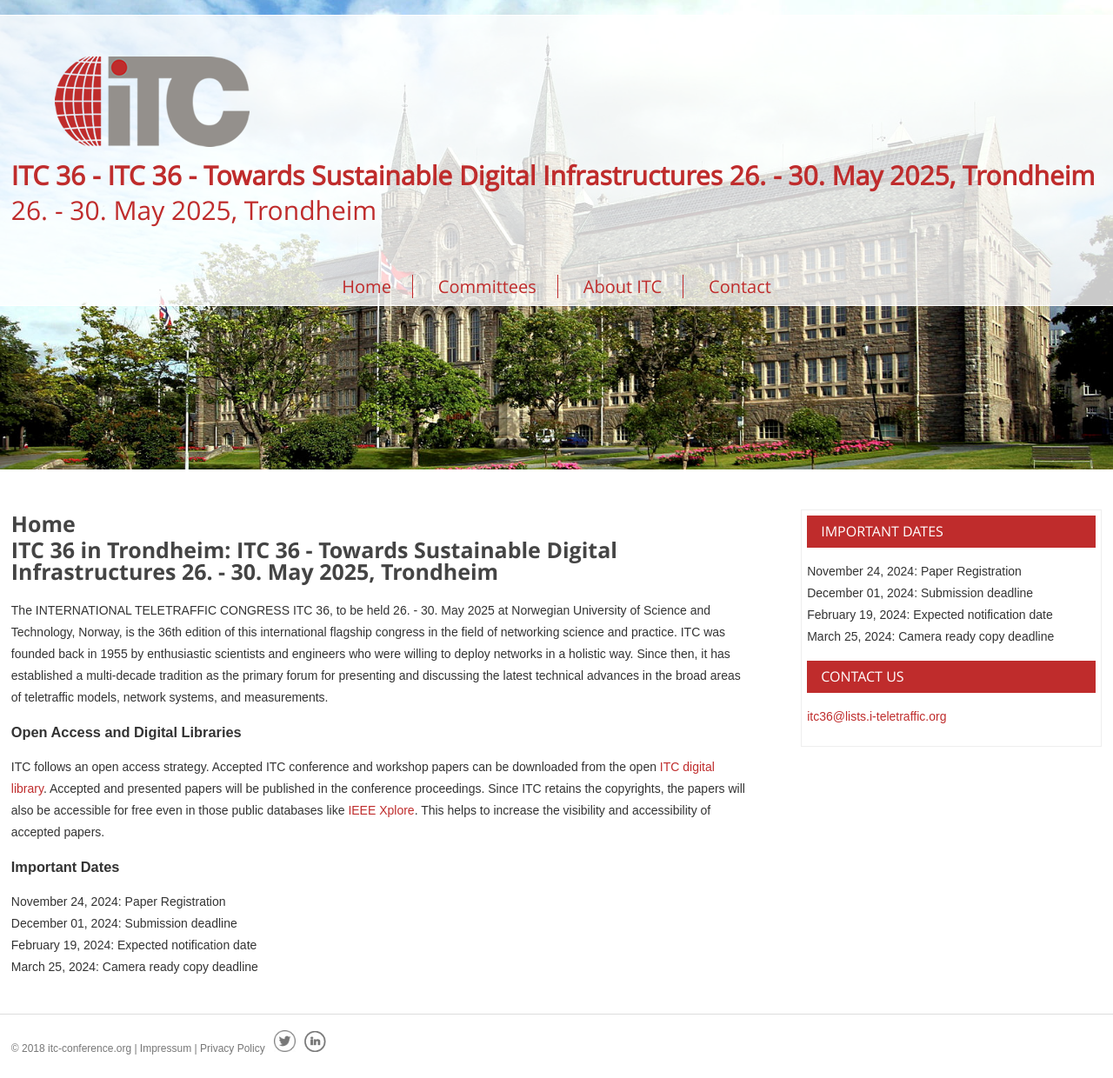
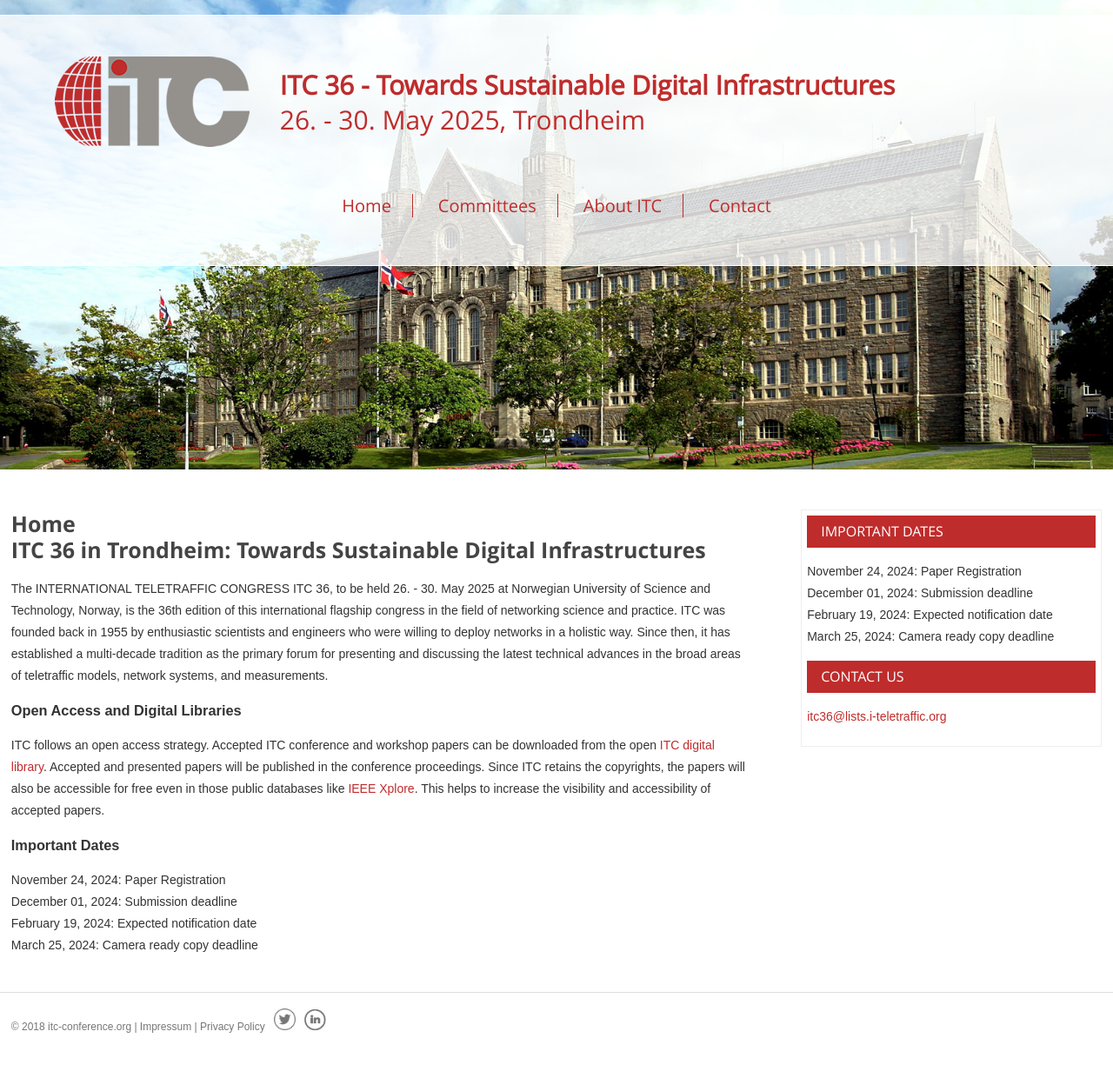
Before and after one commit to ohohlfeld/itc36, a Jekyll site: the page built from index.md, in a window 1280 px wide. Shown: the whole page at 87% size. Built offline with Jekyll 4.4.1, drawn with Linux system fonts in a browser that asks for light colours; after the commit the page ends 1215 px from its top, so only the background shows below that.

Commit message:
update config.yml

```diff
--- a/_config.yml
+++ b/_config.yml
@@ -6,8 +6,7 @@ baseurl: ""
 title: "ITC 36"
 conference-number: "36th"
 conference-name: "ITC 36"
-conference-subname: "ITC 36 - Towards Sustainable Digital Infrastructures
-26. - 30. May 2025, Trondheim"
+conference-subname: "Towards Sustainable Digital Infrastructures"
 conference-date: "26. - 30. May 2025"
 conference-location: "Trondheim"
 conference-location-detail: "Norwegian University of Science and Technology, Norway"
```
